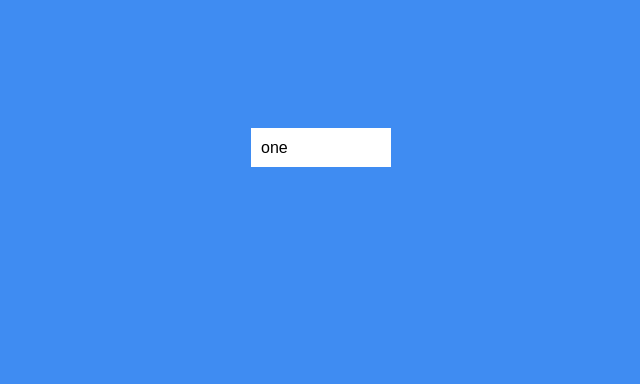
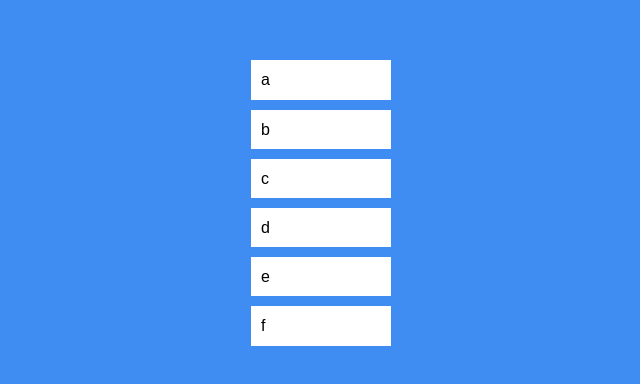
Before and after one commit to OrKrj/nomad-react-trello, a React (Create React App) app: page / in a window 1280 px wide. Shown: the part 192-576 px from the top of the page, without its empty margins (159-799 px from the left). Built offline with nearby package versions, Linux system fonts and the light colour scheme.

Commit message:
feat: test drag and placeholder with beautiful-dnd

```diff
--- a/src/App.tsx
+++ b/src/App.tsx
@@ -28,7 +28,10 @@ const Board = styled.div`
 const Card = styled.div`
   background-color: ${(props) => props.theme.cardColor};
   padding: 10px;
+  margin-bottom: 10px;
 `;
+
+const toDos = ["a", "b", "c", "d", "e", "f"];
 
 function App() {
   const onDragEnd = () => {};
@@ -39,19 +42,21 @@ function App() {
           <Droppable droppableId="one">
             {(provided) => (
               <Board ref={provided.innerRef} {...provided.droppableProps}>
-                <Draggable draggableId="first" index={0}>
+                {toDos.map((toDo, index) => (
+                  <Draggable draggableId="{toDo}" index={index}>
                     {(provided) => (
                       <Card
                         ref={provided.innerRef}
                         {...provided.draggableProps}
-                      // handle은 특정 영역에서만 드래그 가능
-                      // 여기선 draggableProps도 같이 적용되어 전체 영역 드래그 가능
                         {...provided.dragHandleProps}
                       >
-                      one
+                        {toDo}
                       </Card>
                     )}
                   </Draggable>
+                ))}
+                {/* placeholder 덕분에 드래그시 Board 크기가 변하지 않음 */}
+                {provided.placeholder}
               </Board>
             )}
           </Droppable>
```
Lines whose indentation alone changed are shown as unchanged.
